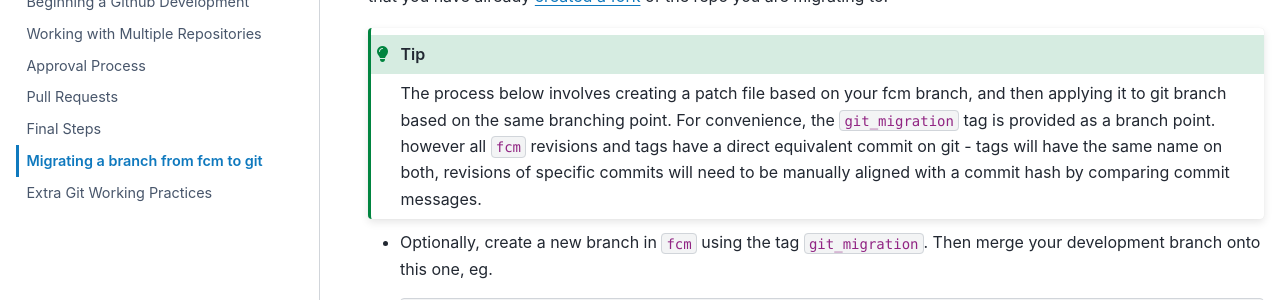
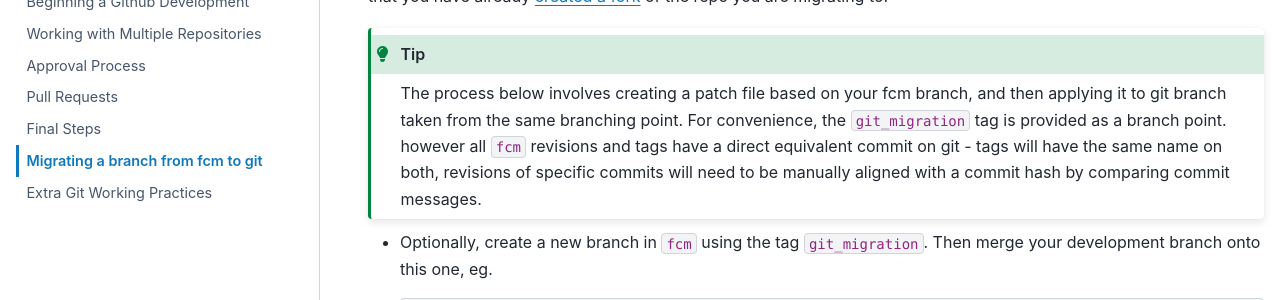
Before and after one commit to MetOffice/simulation-systems, a Sphinx documentation site: the page built from source/WorkingPractices/branch_migration.rst, in a window 1280 px wide and 900 px high. Shown: the part 253-553 px from the top of the window. Built offline with Sphinx 7.4.7 and the PyData theme 0.15.4, drawn with Linux system fonts in a browser that asks for light colours.

Commit message:
Update source/WorkingPractices/branch_migration.rst
Co-authored-by: Jenny Hickson <61183013+jennyhickson@users.noreply.github.com>

```diff
--- a/source/WorkingPractices/branch_migration.rst
+++ b/source/WorkingPractices/branch_migration.rst
@@ -10,7 +10,7 @@ a fork <forking>` of the repo you are migrating to.
 .. tip::
 
     The process below involves creating a patch file based on your fcm branch,
-    and then applying it to git branch based on the same branching point. For
+    and then applying it to git branch taken from the same branching point. For
     convenience, the ``git_migration`` tag is provided as a branch point.
     however all ``fcm`` revisions and tags have a direct equivalent commit on
     git - tags will have the same name on both, revisions of specific commits
```
